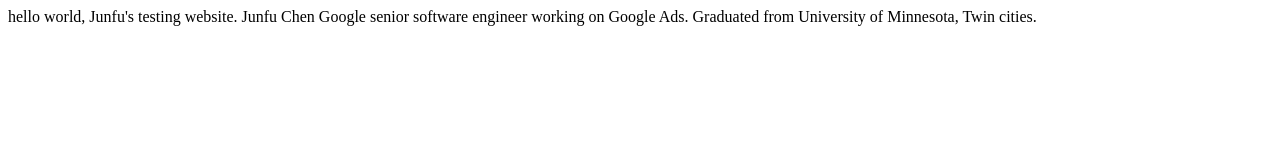
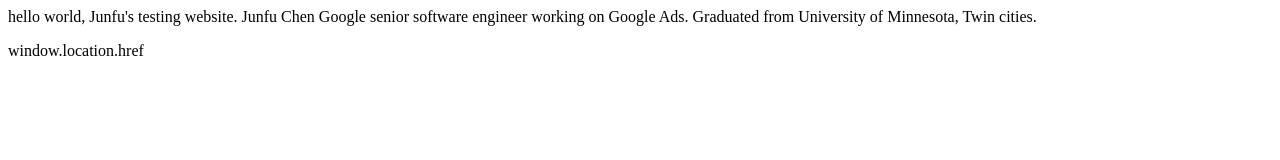
Before and after one commit to junfu518/personal-website, a plain HTML site: page index.html in a window 1280 px wide. Drawn offline with Linux system fonts and the light colour scheme.

Commit message:
Update index.html

```diff
--- a/index.html
+++ b/index.html
@@ -51,3 +51,5 @@
 Google senior software engineer working on Google Ads.
 
 Graduated from University of Minnesota, Twin cities.
+
+<p>window.location.href</p>
```
